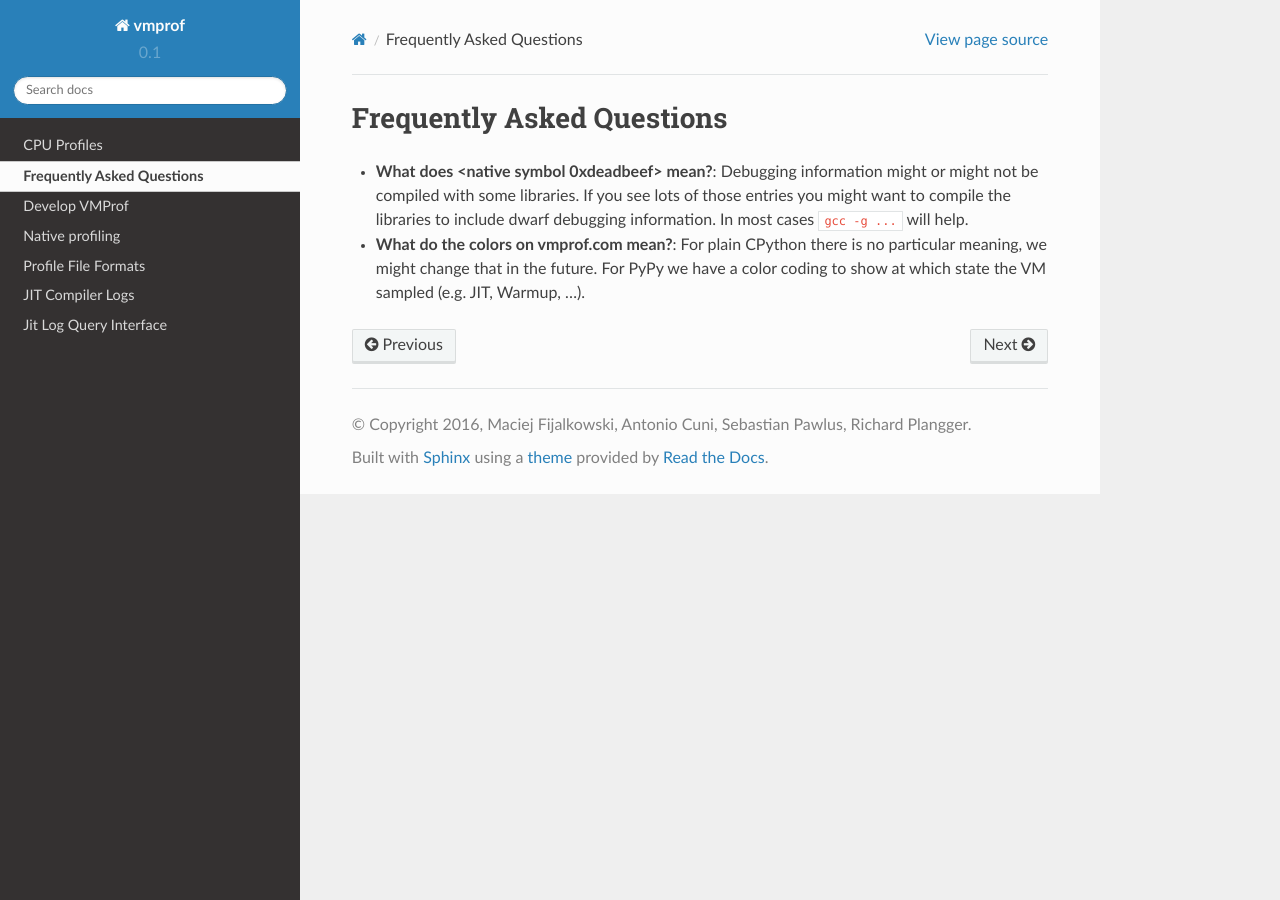
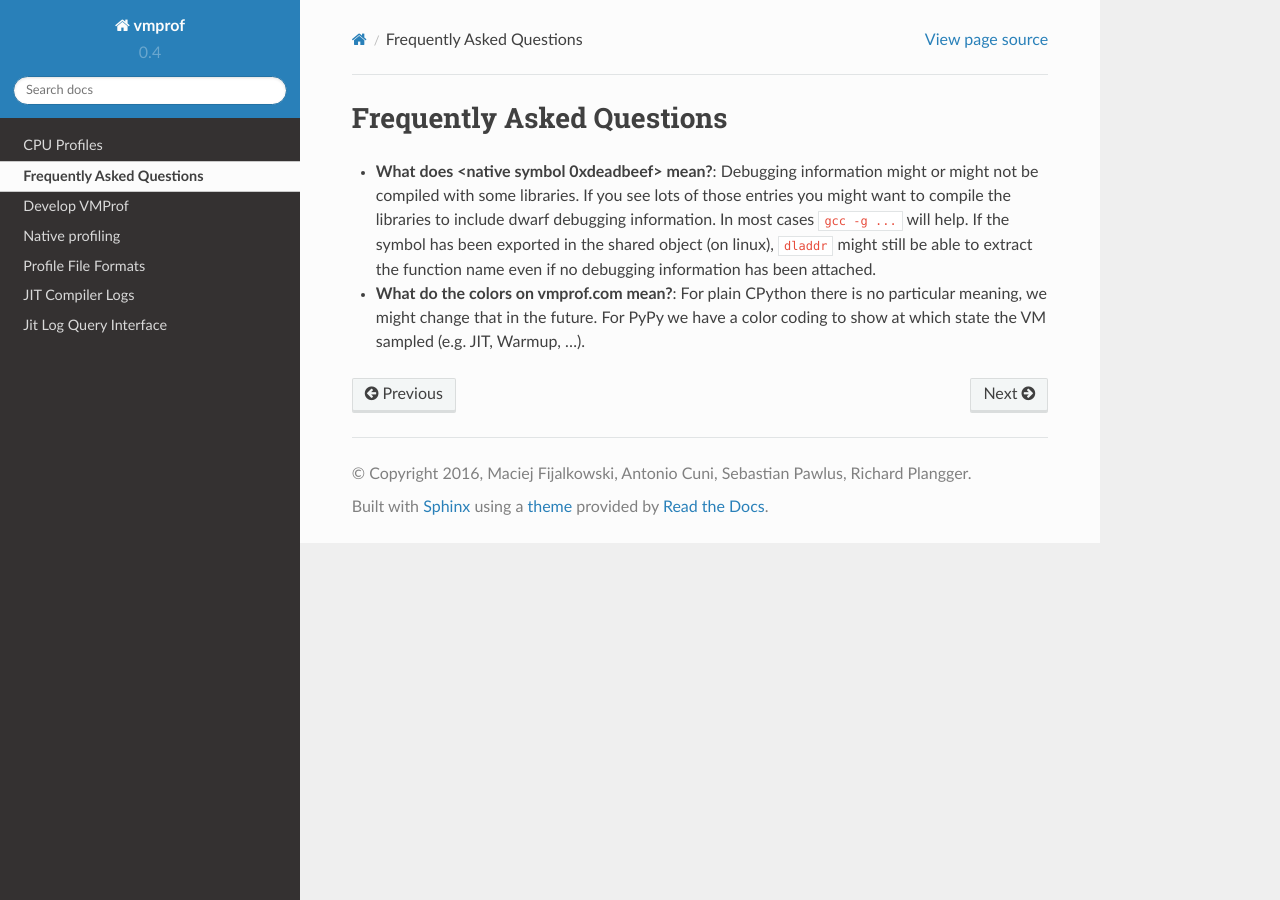
Before and after one commit to vmprof/vmprof-python, a Sphinx documentation site: the page built from docs/faq.rst, in a window 1280 px wide. Built offline with Sphinx 7.4.7 and the Read the Docs theme 2.0.0, drawn with Linux system fonts in a browser that asks for light colours.

Commit message:
doc updates

```diff
--- a/docs/conf.py
+++ b/docs/conf.py
@@ -48,9 +48,9 @@ copyright = u'2016, Maciej Fijalkowski, Antonio Cuni, Sebastian Pawlus, Richard
 # built documents.
 #
 # The short X.Y version.
-version = '0.1'
+version = '0.4'
 # The full version, including alpha/beta/rc tags.
-release = '0.3'
+release = '0.4'
 
 # The language for content autogenerated by Sphinx. Refer to documentation
 # for a list of supported languages.
--- a/docs/faq.rst
+++ b/docs/faq.rst
@@ -4,6 +4,8 @@ Frequently Asked Questions
 * **What does <native symbol 0xdeadbeef> mean?**: Debugging information might or might not be compiled
   with some libraries. If you see lots of those entries you might want to compile the libraries to include
   dwarf debugging information. In most cases ``gcc -g ...`` will help.
+  If the symbol has been exported in the shared object (on linux), ``dladdr`` might still be able to extract
+  the function name even if no debugging information has been attached.
 
 * **What do the colors on vmprof.com mean?**: For plain CPython there is no particular meaning, we might change
   that in the future. For PyPy we have a color coding to show at which state the VM sampled (e.g. JIT, Warmup, ...).
--- a/docs/native.rst
+++ b/docs/native.rst
@@ -37,7 +37,7 @@ Technical Design
 
 Native sampling utilizes ``libunwind`` in the signal handler to unwind the stack.
 
-To find the corresponding ``PyFrameObject`` during stack unwinding vmprof inserts a trampoline on CPython (called ``vmprof_eval``) and inserts it just before ``PyEval_EvalFrameEx``. It is a callee trampoline saving the ``PyFrameObject`` in the callee saved register ``%rbx``. On Python 3.6+ the frame evaluation `PEP 523`_ is utilized as trampoline.
+To find the corresponding ``PyFrameObject`` during stack unwinding vmprof inserts a trampoline on CPython (called ``vmprof_eval``) and places it just before ``PyEval_EvalFrameEx``. It is a callee trampoline saving the ``PyFrameObject`` in the callee saved register ``%rbx``. On Python 3.6+ the frame evaluation `PEP 523`_ is utilized as trampoline.
 
 .. _`PEP 523`: https://www.python.org/dev/peps/pep-0523/
 
```
